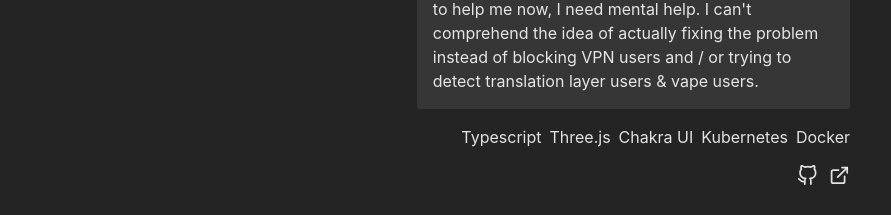
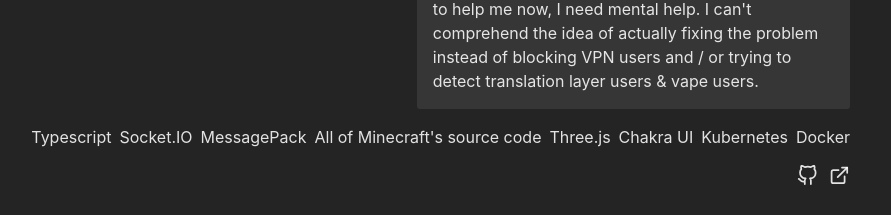
Before and after one commit to victoryqwei/victorwei.com, a React (Vite) app: page / in a window 1280 px wide. Shown: the part 2700-2915 px from the top of the page, without its empty margins (175-1066 px from the left). Built offline with nearby package versions, Linux system fonts and the light colour scheme.

Commit message:
feat(Featured/data/Miniblox): add more tools to the tools array (Socket.IO, msgpack, and all of Minecraft's source code)

```diff
--- a/src/react/Featured.tsx
+++ b/src/react/Featured.tsx
@@ -60,7 +60,7 @@
       "Someone needs to help me now, I need mental help. ",
       "I can't comprehend the idea of actually fixing the problem instead of blocking VPN users and / or trying to detect translation layer users & vape users."
     ].join("\n"),
-    tools: ["Typescript", "Three.js", "Chakra UI", "Kubernetes", "Docker"],
+    tools: ["Typescript", "Socket.IO", "MessagePack", "All of Minecraft's source code", "Three.js", "Chakra UI", "Kubernetes", "Docker"],
     links: {
       github: "https://github.com/minibloxio",
       website: "https://miniblox.io",
```
